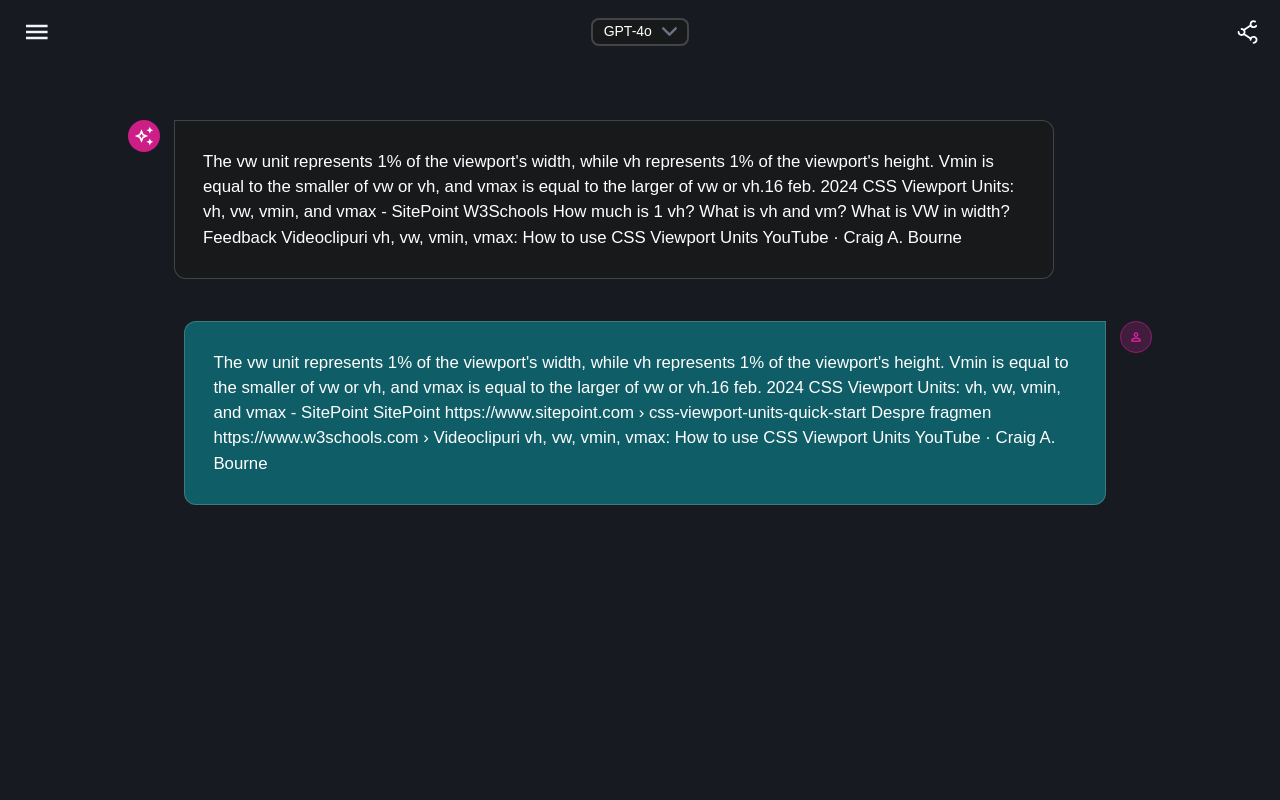
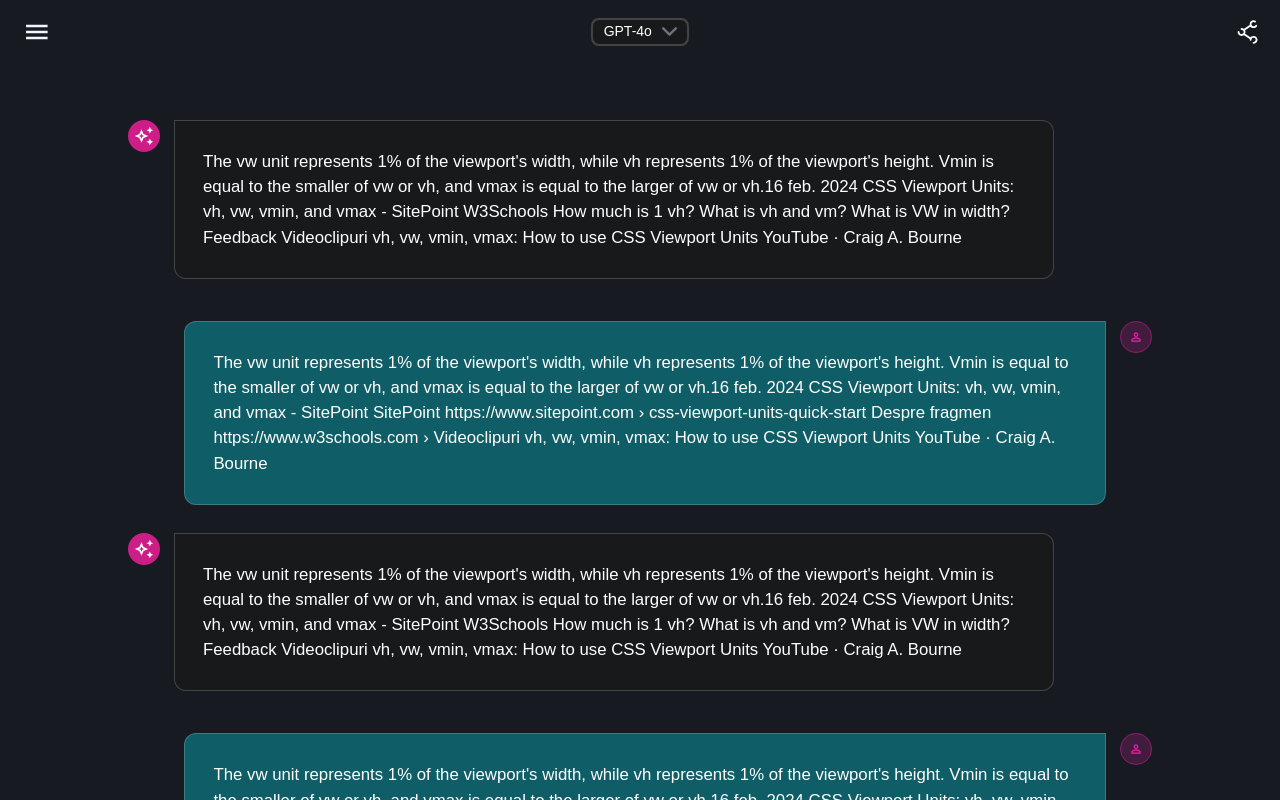
Before and after one commit to cosminbrn/AI-Interface, a React (Vite) app in the folder frontend/: page / in a window 1280 px wide. Built offline with nearby package versions, Linux system fonts and the light colour scheme; a web font is replaced by a local one.

Commit message:
Update Chat container to support multiple prompts and replies

```diff
--- a/frontend/src/layouts/chat/Chat.module.scss
+++ b/frontend/src/layouts/chat/Chat.module.scss
@@ -3,7 +3,7 @@
 
 .chat {
     background-color: $color-universal-background;
-    padding: 4rem 0;
+    padding-top: 4rem;
     display: flex;
     flex-direction: column;
     gap: 2rem;
--- a/frontend/src/layouts/chat/Chat.tsx
+++ b/frontend/src/layouts/chat/Chat.tsx
@@ -1,12 +1,15 @@
 import styles from './Chat.module.scss';
 import ModelMessageContainer from '../../components/modelMessageContainer/ModelMessageContainer';
 import UserMessageContainer from '../../components/userMessageContainer/UserMessageContainer';
+import Input from '../../components/Input/Input';
 
 export default function Chat() {
     return (
         <div className={styles.chat}>
             <ModelMessageContainer />
             <UserMessageContainer />
+            <ModelMessageContainer />
+            <UserMessageContainer />
         </div>
     )
 }
```
